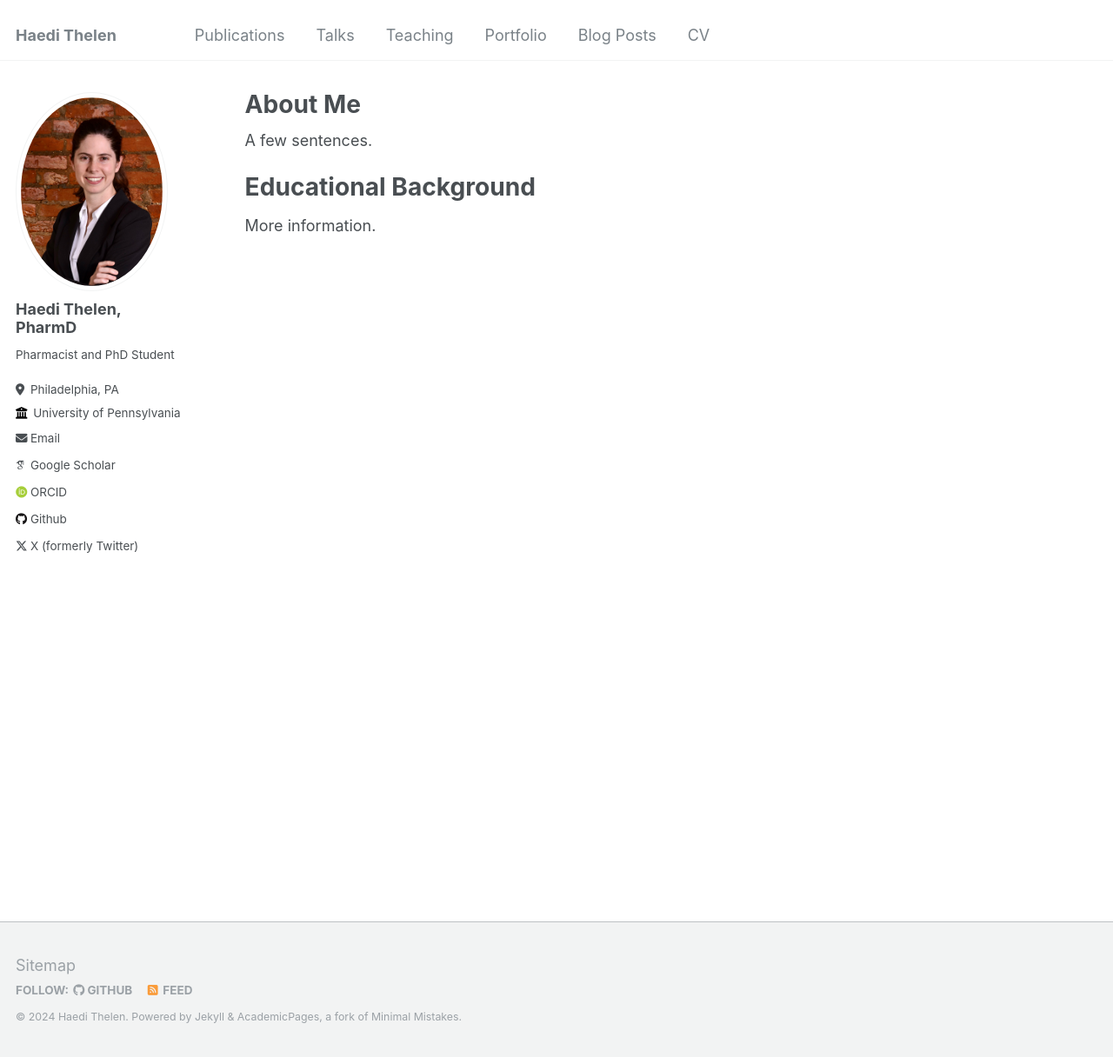
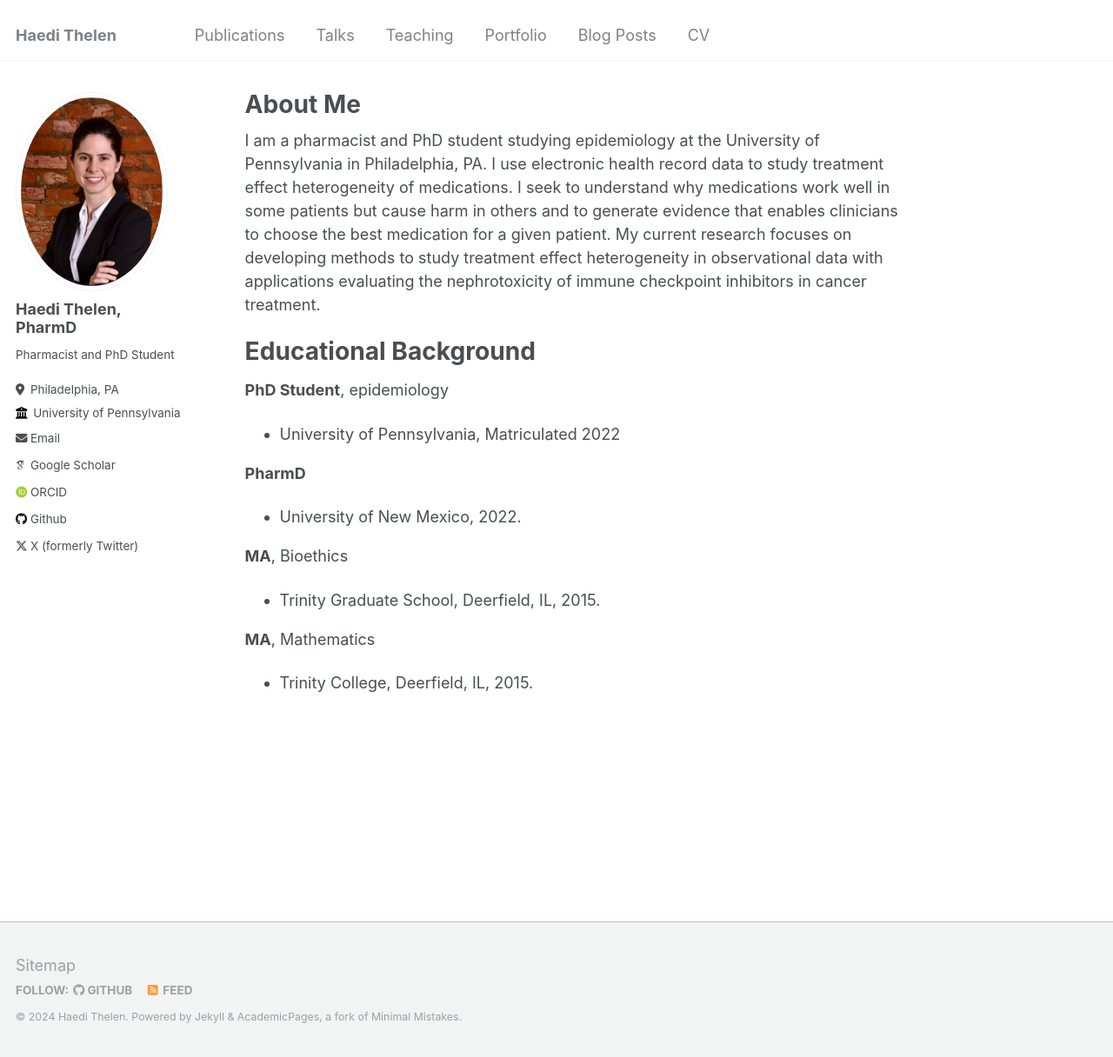
Before and after one commit to HaediThelen/HaediThelen.github.io, a Jekyll site: the page built from _pages/about.md, in a window 1280 px wide and 1216 px high. Shown: the whole window at 87% size. Built offline with Jekyll 4.4.1, drawn with Linux system fonts in a browser that asks for light colours; some web fonts are replaced.

Commit message:
Update about.md

```diff
--- a/_pages/about.md
+++ b/_pages/about.md
@@ -7,8 +7,19 @@ redirect_from:
   - /about.html
 ---
 
-A few sentences.
+I am a pharmacist and PhD student studying epidemiology at the University of Pennsylvania in Philadelphia, PA. I use electronic health record data to study treatment effect heterogeneity of medications. I seek to understand why medications work well in some patients but cause harm in others and to generate evidence that enables clinicians to choose the best medication for a given patient. My current research focuses on developing methods to study treatment effect heterogeneity in observational data with applications evaluating the nephrotoxicity of immune checkpoint inhibitors in cancer treatment.
 
 Educational Background
 ======
-More information.
+
+__PhD Student__, epidemiology
+  * University of Pennsylvania, Matriculated 2022
+
+__PharmD__
+  * University of New Mexico, 2022.
+
+__MA__, Bioethics
+  * Trinity Graduate School, Deerfield, IL, 2015.
+
+__MA__, Mathematics
+  * Trinity College, Deerfield, IL, 2015.
```
